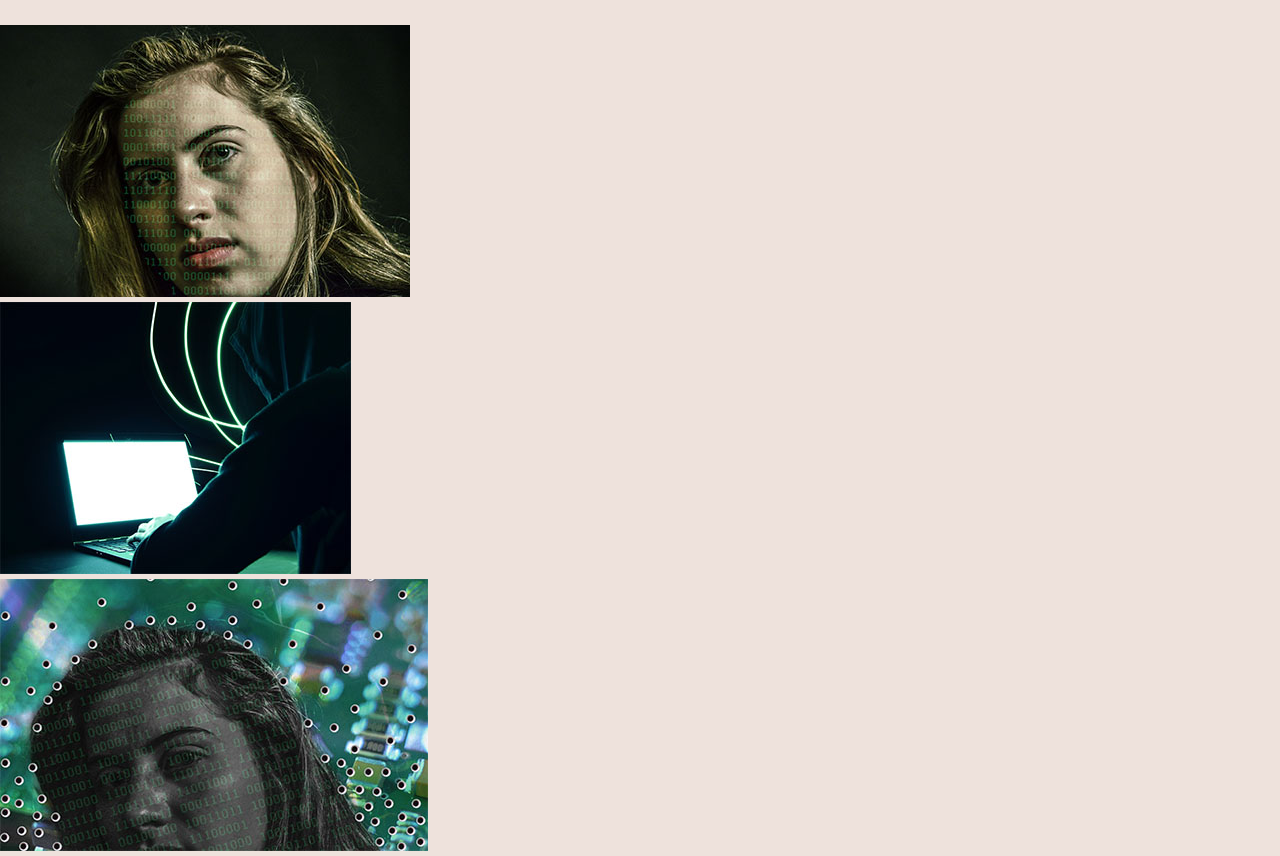
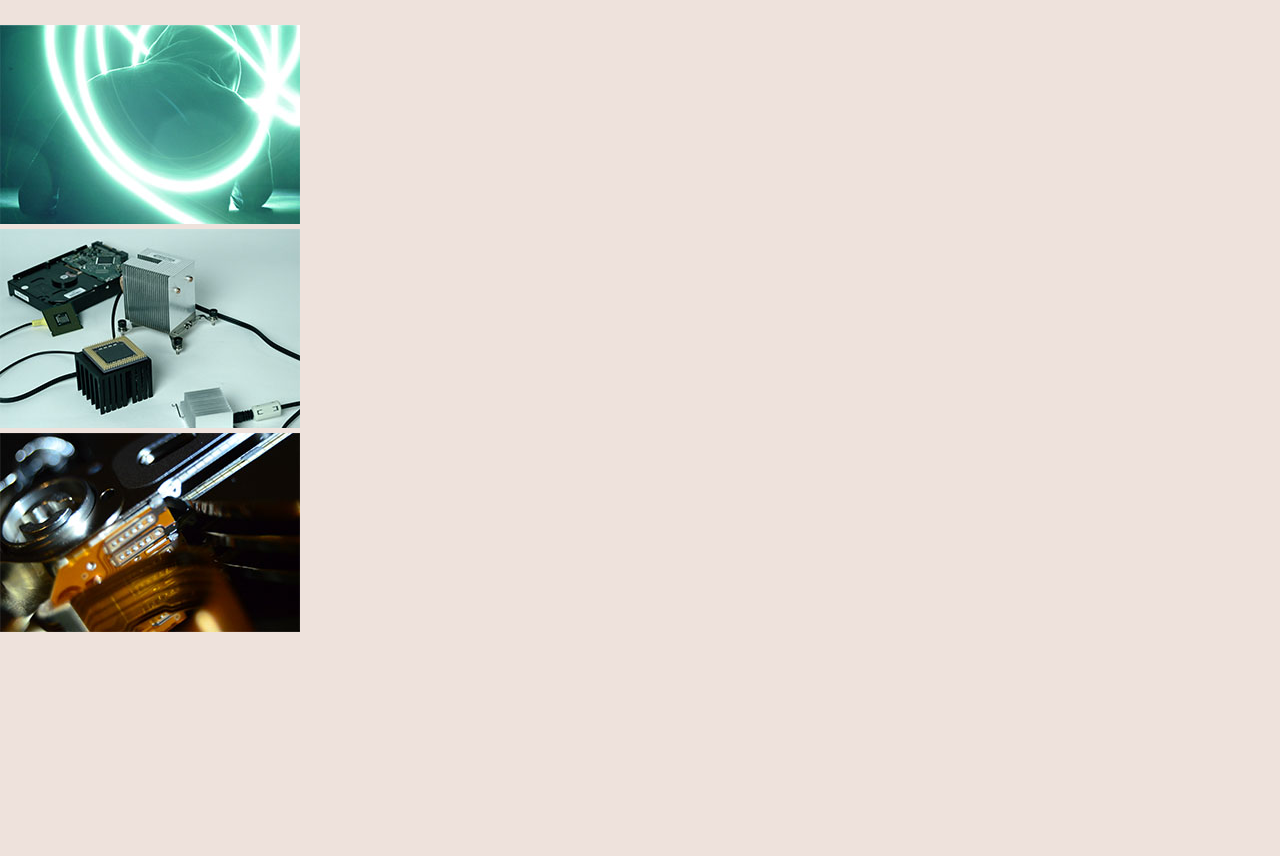
Before and after one commit to emma061219/Website_portfolio, a plain HTML site: page Index.html in a window 1280 px wide. Shown: the part 65-921 px from the top of the page. After the commit the page ends 800 px from the top, so only its background shows below. Drawn offline with Linux system fonts and the light colour scheme.

Commit message:
Changed photos

```diff
--- a/Index.html
+++ b/Index.html
@@ -24,9 +24,9 @@
         </div>
 
         <div class="gallery">
-            <div class="photo 1"><img src="Photo%201.jpg"></div>
-            <div class="photo 2"><img src="Photo%202.jpg"></div>
-            <div class="photo 3"><img src="Photo%203.jpg"></div>
+            <div class="photo 1"><img src="One.jpg"></div>
+            <div class="photo 2"><img src="Two.jpg"></div>
+            <div class="photo 3"><img src="Three.jpg"></div>
 
         </div>
 
--- a/Style.css
+++ b/Style.css
@@ -28,8 +28,11 @@ body{
     margin-top: 25px;
     font-size: 2rem;
     float: right;
+    color: #AC3B61;
 
 }
+
+
 .links{
     margin-top: 40px;
     font-size: 0.75rem;
@@ -44,6 +47,7 @@ body{
 }
 .links a:hover{
     color: #BAB2B5;
+}
 
 .gallery{
         background-color: #EEE2DC;
@@ -55,12 +59,15 @@ body{
 .photo 1{
         max-width: 200px;
         float: left;
+        margin-left: 20px;
     }
 .photo 2{
         max-width: 200px;
         float: left;
+        margin-left: 20px;
     }
 .photo 3{
         max-width: 200px;
         float: left;
+        margin-left: 20px;
     }
```
Also changed, not shown: One.jpg (added), Three.jpg (added), Two.jpg (added).
